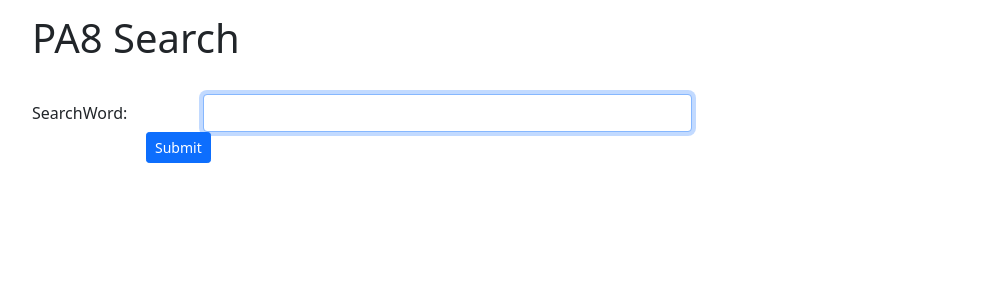
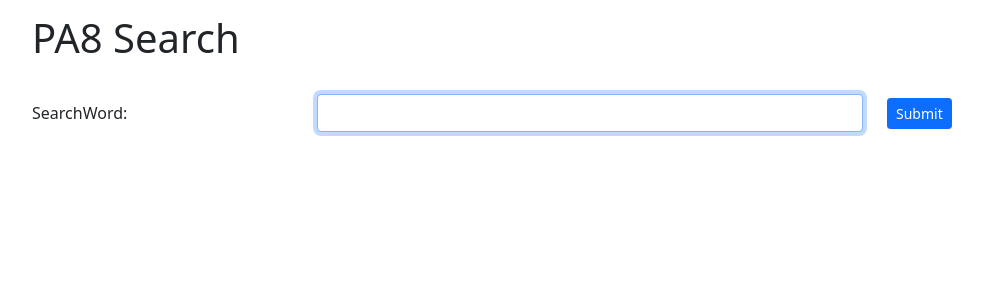
Before and after one commit to mijiFernandes/ycc, a Django app: page / in a window 1280 px wide. Shown: the part 76-376 px from the top of the page, without its empty margins (50-1033 px from the left). Run offline with Django 3.2, Linux system fonts and the light colour scheme; some libraries are stand-ins or nearby versions.

```diff
--- a/blog/templates/blog/post_search.html
+++ b/blog/templates/blog/post_search.html
@@ -10,13 +10,13 @@
 
     <form action="." method="post"> {% csrf_token %}
         <div class="form-group row">
-            <div style="width: 15%;">
+            <div style="width: 25%;">
             {{ form.search_word|add_label_class:"col-form-label col-sm-2 ml-3 font-weight-bold" }}
             </div>
-            <div class="col-sm-3" style="float: left; width: 45%;">
+            <div class="col-sm-3" style="float: left; width: 50%;">
                 {{ form.search_word|add_class:"form-control"|attr:"autofocus" }}
             </div>
-            <div style="margin:auto; float: left; width: 80%;">
+            <div style="margin:auto; float: left; width: 25%;">
                     <input type="submit" value="Submit" class="btn btn-primary btn-sm">
             </div>
         </div>
```
